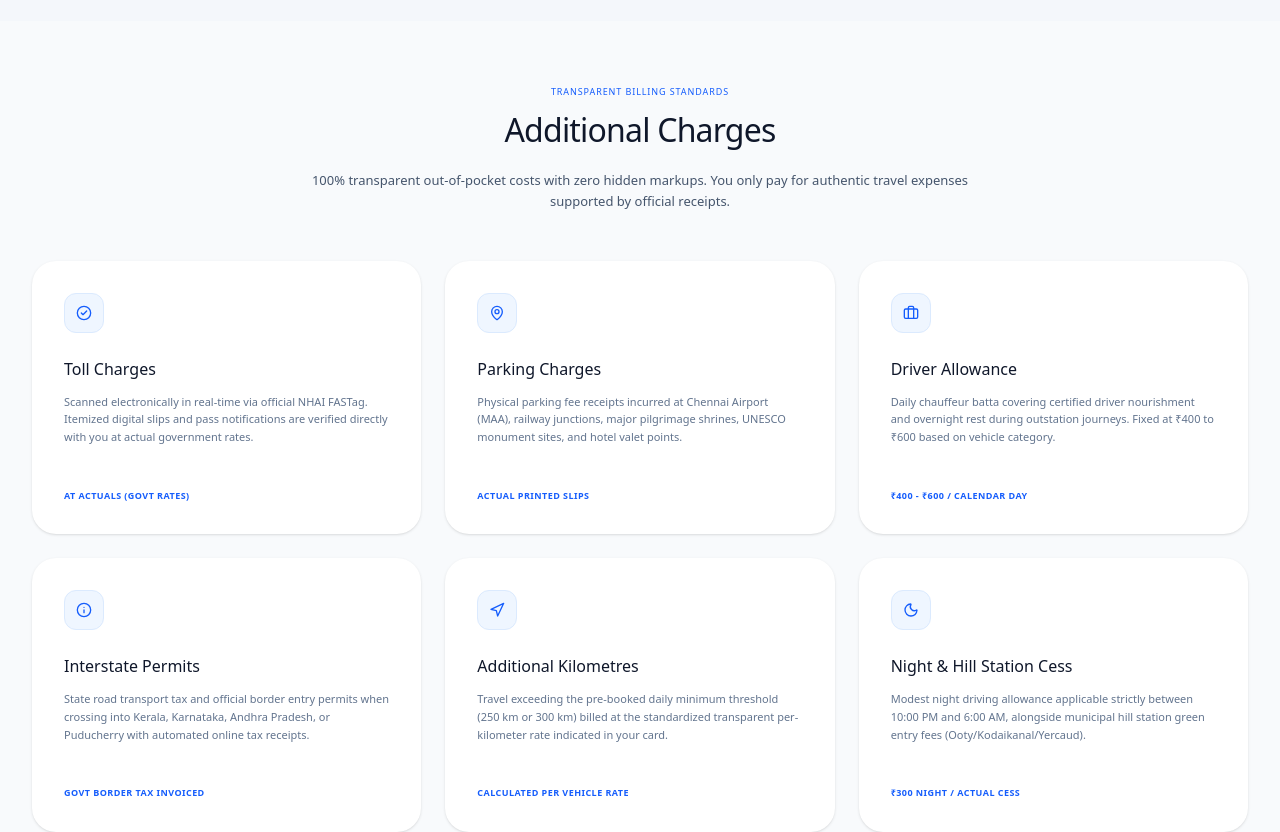
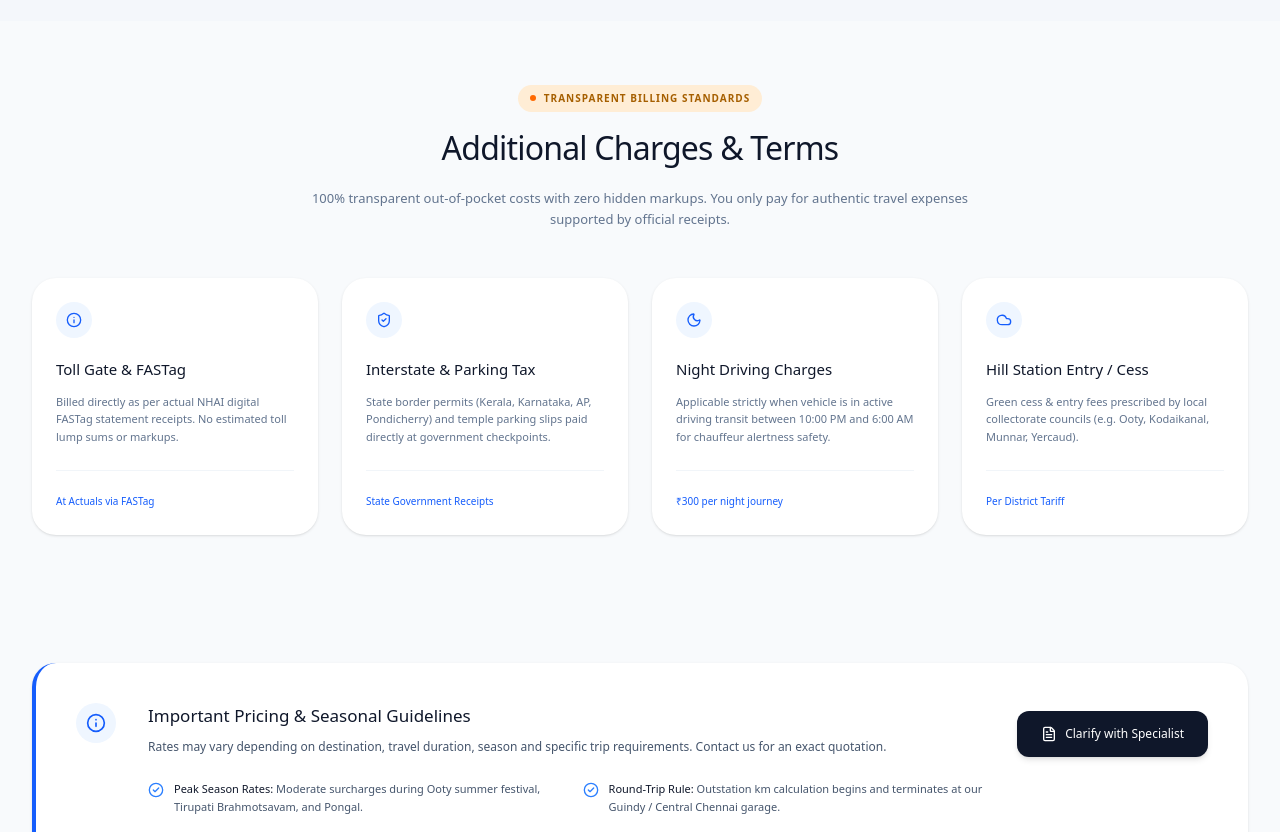
Before and after one commit to aeropeak26/Rudhran_travels, a Next.js app: page /tariff in a window 1280 px wide. Shown: the part 2300-3132 px from the top of the page. Built offline with nearby package versions, Linux system fonts and the light colour scheme.

Commit message:
Update Additional Charges section layout and content

```diff
--- a/src/app/tariff/page.tsx
+++ b/src/app/tariff/page.tsx
@@ -6,7 +6,7 @@ import Link from 'next/link';
 import { vehiclesData } from '@/data/vehicles';
 import {
   CheckCircle2, ChevronRight, User, Shield, Thermometer, Briefcase,
-  MapPin, Clock, Phone, Mail, Zap, PlaySquare, FileText, Check, Car, Calendar, Navigation, ShieldCheck, Moon, Info, AlertCircle, Sparkles, Star, Snowflake
+  MapPin, Clock, Phone, Mail, Zap, PlaySquare, FileText, Check, Car, Calendar, Navigation, ShieldCheck, Moon, Info, AlertCircle, Sparkles, Star, Snowflake, Cloud
 } from 'lucide-react';
 import TopBar from '@/components/TopBar';
 import Header from '@/components/Header';
@@ -15,40 +15,28 @@ import BookingModal from '@/components/BookingModal';
 
 const additionalCharges = [
   {
-    icon: CheckCircle2,
-    title: 'Toll Charges',
-    desc: 'Scanned electronically in real-time via official NHAI FASTag. Itemized digital slips and pass notifications are verified directly with you at actual government rates.',
-    tag: 'AT ACTUALS (GOVT RATES)'
+    icon: Info,
+    title: 'Toll Gate & FASTag',
+    desc: 'Billed directly as per actual NHAI digital FASTag statement receipts. No estimated toll lump sums or markups.',
+    tag: 'At Actuals via FASTag'
   },
   {
-    icon: MapPin,
-    title: 'Parking Charges',
-    desc: 'Physical parking fee receipts incurred at Chennai Airport (MAA), railway junctions, major pilgrimage shrines, UNESCO monument sites, and hotel valet points.',
-    tag: 'ACTUAL PRINTED SLIPS'
-  },
-  {
-    icon: Briefcase,
-    title: 'Driver Allowance',
-    desc: 'Daily chauffeur batta covering certified driver nourishment and overnight rest during outstation journeys. Fixed at ₹400 to ₹600 based on vehicle category.',
-    tag: '₹400 - ₹600 / CALENDAR DAY'
-  },
-  {
-    icon: Info,
-    title: 'Interstate Permits',
-    desc: 'State road transport tax and official border entry permits when crossing into Kerala, Karnataka, Andhra Pradesh, or Puducherry with automated online tax receipts.',
-    tag: 'GOVT BORDER TAX INVOICED'
-  },
-  {
-    icon: Navigation,
-    title: 'Additional Kilometres',
-    desc: 'Travel exceeding the pre-booked daily minimum threshold (250 km or 300 km) billed at the standardized transparent per-kilometer rate indicated in your card.',
-    tag: 'CALCULATED PER VEHICLE RATE'
+    icon: ShieldCheck,
+    title: 'Interstate & Parking Tax',
+    desc: 'State border permits (Kerala, Karnataka, AP, Pondicherry) and temple parking slips paid directly at government checkpoints.',
+    tag: 'State Government Receipts'
   },
   {
     icon: Moon,
-    title: 'Night & Hill Station Cess',
-    desc: 'Modest night driving allowance applicable strictly between 10:00 PM and 6:00 AM, alongside municipal hill station green entry fees (Ooty/Kodaikanal/Yercaud).',
-    tag: '₹300 NIGHT / ACTUAL CESS'
+    title: 'Night Driving Charges',
+    desc: 'Applicable strictly when vehicle is in active driving transit between 10:00 PM and 6:00 AM for chauffeur alertness safety.',
+    tag: '₹300 per night journey'
+  },
+  {
+    icon: Cloud,
+    title: 'Hill Station Entry / Cess',
+    desc: 'Green cess & entry fees prescribed by local collectorate councils (e.g. Ooty, Kodaikanal, Munnar, Yercaud).',
+    tag: 'Per District Tariff'
   }
 ];
 
@@ -289,26 +277,30 @@ export default function TariffPage() {
         {/* 3. Additional Charges */}
         <section className="py-16 bg-[#f8fafc]">
           <div className="max-w-7xl mx-auto px-4 sm:px-6 lg:px-8">
-            <div className="text-center max-w-2xl mx-auto mb-12">
-              <span className="text-[9px] font-bold text-blue-600 uppercase tracking-widest block mb-2">TRANSPARENT BILLING STANDARDS</span>
-              <h2 className="text-[2rem] font-bold text-[#0f172a] mb-4 tracking-tight">Additional Charges</h2>
-              <p className="text-[13px] text-slate-600 leading-relaxed">
+            <div className="text-center max-w-3xl mx-auto mb-12 flex flex-col items-center">
+              <div className="inline-flex items-center gap-2 bg-[#ffedd5] text-yellow-700 px-3 py-1.5 rounded-full text-[10px] font-bold uppercase tracking-widest mb-3">
+                <div className="w-1.5 h-1.5 rounded-full bg-orange-500"></div> TRANSPARENT BILLING STANDARDS
+              </div>
+              <h2 className="text-[2rem] font-bold text-[#0f172a] mb-4 tracking-tight">Additional Charges & Terms</h2>
+              <p className="text-[13px] text-slate-500 leading-relaxed max-w-2xl">
                 100% transparent out-of-pocket costs with zero hidden markups. You only pay for authentic travel expenses supported by official receipts.
               </p>
             </div>
 
-            <div className="grid grid-cols-1 md:grid-cols-2 lg:grid-cols-3 gap-6">
+            <div className="grid grid-cols-1 md:grid-cols-2 lg:grid-cols-4 gap-6">
               {additionalCharges.map((charge, idx) => (
-                <div key={idx} className="bg-white rounded-[1.5rem] p-8 shadow-sm hover:shadow-md transition-shadow">
-                  <div className="w-10 h-10 rounded-xl bg-blue-50 border border-blue-100 flex items-center justify-center mb-6">
+                <div key={idx} className="bg-white rounded-3xl p-6 shadow-sm hover:shadow-md transition-shadow flex flex-col">
+                  <div className="w-9 h-9 rounded-full bg-blue-50 flex items-center justify-center mb-5">
                     <charge.icon className="w-4 h-4 text-blue-600" />
                   </div>
-                  <h3 className="text-[16px] font-bold text-[#0f172a] mb-3">{charge.title}</h3>
-                  <p className="text-[11px] text-slate-500 leading-relaxed mb-6 min-h-[72px]">
+                  <h3 className="text-[15px] font-bold text-[#0f172a] mb-3">{charge.title}</h3>
+                  <p className="text-[11px] text-slate-500 leading-relaxed mb-6 flex-grow">
                     {charge.desc}
                   </p>
-                  <div className="text-[9px] font-bold text-blue-600 uppercase tracking-wider">
-                    {charge.tag}
+                  <div className="pt-4 border-t border-slate-100 mt-auto">
+                    <span className="text-[10px] font-bold text-blue-600">
+                      {charge.tag}
+                    </span>
                   </div>
                 </div>
               ))}
```
